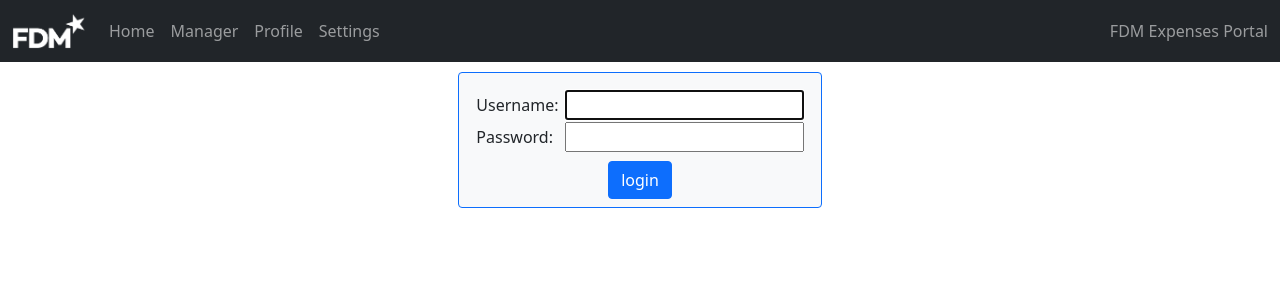
After one commit to iamlogan/expenses-fdm, a Django app: page /accounts/login/ in a window 1280 px wide. The commit adds this page. Shown: the top 300 px of the page. Run offline with Django 3.2, Linux system fonts and the light colour scheme; some libraries are stand-ins or nearby versions.

Commit message:
Added basic user authentication.

```diff
--- a/expensesapp/static/expensesapp/style.scss
+++ b/expensesapp/static/expensesapp/style.scss
@@ -2,5 +2,5 @@
 
 body {
   // This margin accounts for the navbar height
-  margin-top: 62px;
+  margin-top: 72px;
 }
--- a/expensesapp/templates/expensesapp/base.html
+++ b/expensesapp/templates/expensesapp/base.html
@@ -12,7 +12,7 @@
     <link rel="stylesheet" type="text/css" href="{% static "expensesapp/style.css" %}"/>
 
     <!-- Title -->
-    {% block title %}<title>FDM Expenses System</title>{% endblock %}
+    {% block title %}<title>FDM Expenses Portal</title>{% endblock %}
 
 </head>
 <body>
@@ -42,11 +42,24 @@
                 </li>
             </ul>
             <span class="navbar-text">
-                FDM Expenses System
+                FDM Expenses Portal
             </span>
         </div>
     </div>
 </nav>
+{% if user.is_authenticated %}
+<div class="container">
+    <div class="row justify-content-between row align-items-center alert alert-info" role="alert">
+        <div class="col-12 col-sm-9">
+            Signed in as: <b>{{ user.username }}</b> / {{ user.email }}
+        </div>
+        <div class="col-12 d-sm-none" style="margin-top: 5px"></div>
+        <div class="col-auto ">
+            <a class="btn btn-info" href="{% url "logout" %}">Sign out</a>
+        </div>
+    </div>
+</div>
+{% endif %}
 
 {% block content %}{% endblock %}
 
--- a/expensesapp/urls.py
+++ b/expensesapp/urls.py
@@ -1,10 +1,11 @@
 from django.urls import path
 from django.views.generic import TemplateView
+from expensesapp.views import HomeView, ManagerView, ProfileView, SettingsView
 
 app_name = "expensesapp"
 urlpatterns = [
-    path("home/", TemplateView.as_view(template_name="expensesapp/home.html"), name="home"),
-    path("manager/", TemplateView.as_view(template_name="expensesapp/manager.html"), name="manager"),
-    path("profile/", TemplateView.as_view(template_name="expensesapp/profile.html"), name="profile"),
-    path("settings/", TemplateView.as_view(template_name="expensesapp/settings.html"), name="settings"),
+    path("home/", HomeView.as_view(), name="home"),
+    path("manager/", ManagerView.as_view(), name="manager"),
+    path("profile/", ProfileView.as_view(), name="profile"),
+    path("settings/", SettingsView.as_view(), name="settings"),
 ]
--- a/expensessite/urls.py
+++ b/expensessite/urls.py
@@ -1,7 +1,11 @@
 from django.urls import include, path
+from django.contrib.auth import views as auth_views
 from django.contrib import admin
 
+
 urlpatterns = [
-    path('', include('expensesapp.urls')),
-    path('admin/', admin.site.urls),
+    path("", include("expensesapp.urls")),
+    path("accounts/login/", auth_views.LoginView.as_view(), name="login"),
+    path("accounts/logout/", auth_views.LogoutView.as_view(), name="logout"),
+    path("admin/", admin.site.urls),
 ]
--- a/templates/admin/base_site.html
+++ b/templates/admin/base_site.html
@@ -3,7 +3,7 @@
 {% block title %}{{ title }} | {{ site_title|default:_('Django site admin') }}{% endblock %}
 
 {% block branding %}
-<h1 id="site-name"><a href="{% url 'admin:index' %}">Polls Administration</a></h1>
+<h1 id="site-name"><a href="{% url 'admin:index' %}">FDM Expenses Administration</a></h1>
 {% endblock %}
 
 {% block nav-global %}{% endblock %}
--- /dev/null
+++ b/templates/registration/login.html
@@ -0,0 +1,66 @@
+{% extends "expensesapp/base.html" %}
+
+{% block content %}
+
+    <div class="container">
+        <div class="row justify-content-center">
+            {% if next %}
+                {% if user.is_authenticated %}
+                    <div class="col-auto">
+                        <div class="alert alert-warning">
+                            Your account doesn't have access to this page. To proceed, please login with an account that has access.
+                        </div>
+                    </div>
+                {% else %}
+                    <div class="col-auto">
+                        <div class="alert alert-warning">
+                            Please login to see this page.
+                        </div>
+                    </div>
+                {% endif %}
+            {% endif %}
+            {% if form.errors %}
+                <div class="col-auto">
+                    <div class="alert alert-danger mx-0">
+                    Your username and password didn't match. Please try again.
+                    </div>
+                </div>
+            {% endif %}
+        </div>
+    </div>
+
+    <div class="container">
+        <form method="post" action="{% url 'login' %}">
+            {% csrf_token %}
+            <div class="row justify-content-center">
+                <div class="col-auto p-3 pb-2 border border-primary rounded bg-light">
+                    <table>
+                        <tr>
+                            <td>
+                                {{ form.username.label_tag }}&nbsp;
+                            </td>
+                            <td>
+                                {{ form.username }}
+                            </td>
+                        </tr>
+                        <tr>
+                            <td>
+                                {{ form.password.label_tag }}&nbsp;
+                            </td>
+                            <td>
+                                {{ form.password }}
+                            </td>
+                        </tr>
+                    </table>
+                    <div class="row mt-2 justify-content-center">
+                        <div class="col-auto">
+                            <input class="btn btn-primary" type="submit" value="login">
+                        </div>
+                    </div>
+                </div>
+            </div>
+            <input type="hidden" name="next" value="{{ next }}">
+        </form>
+    </div>
+
+{% endblock %}
```
Also changed, not shown: expensesapp/views.py (added, +18 -0 lines), expensessite/settings.py (+7 -2 lines), templates/registration/base.html (added, +37 -0 lines), expensesapp/static/expensesapp/style.css.
